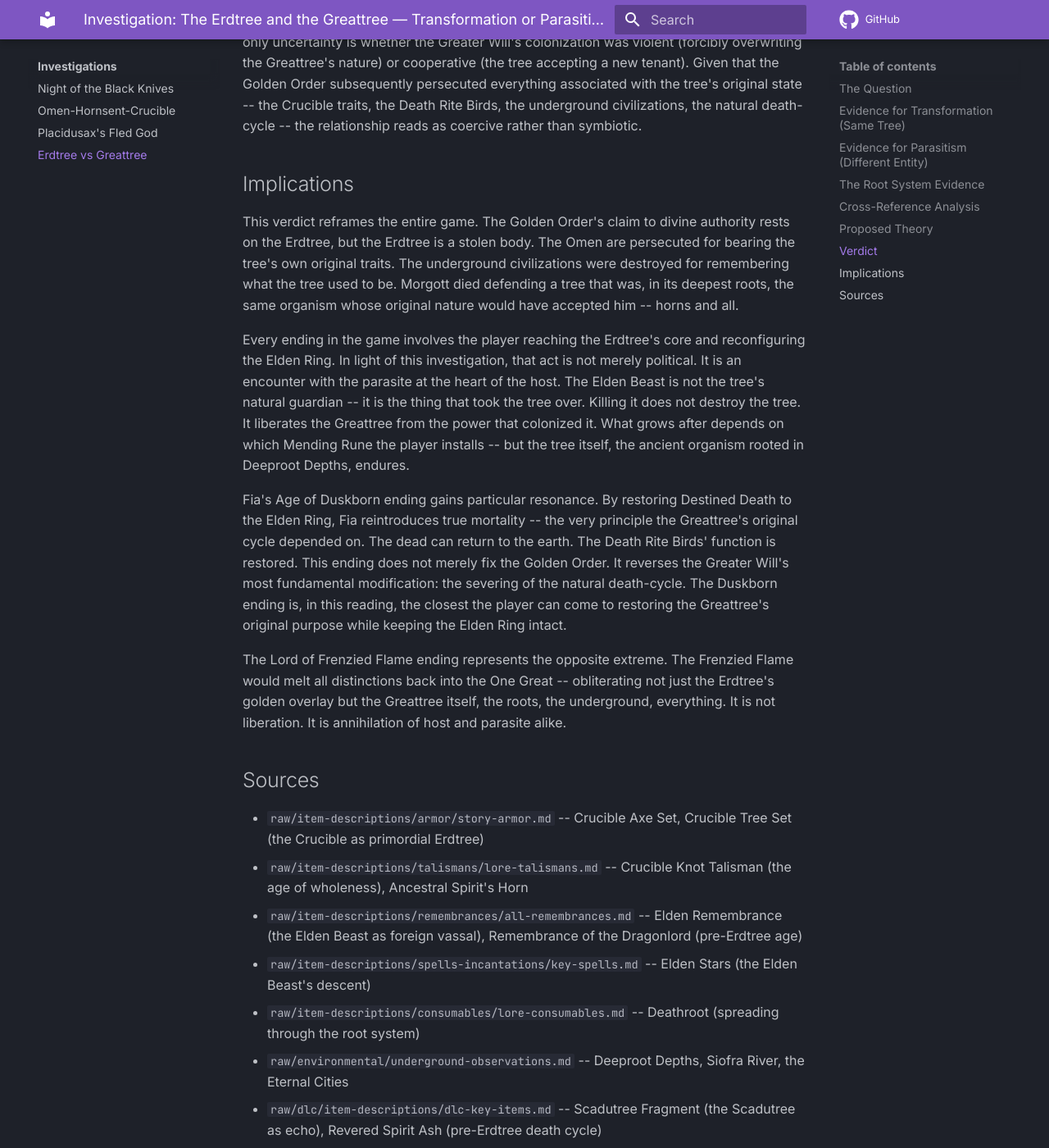
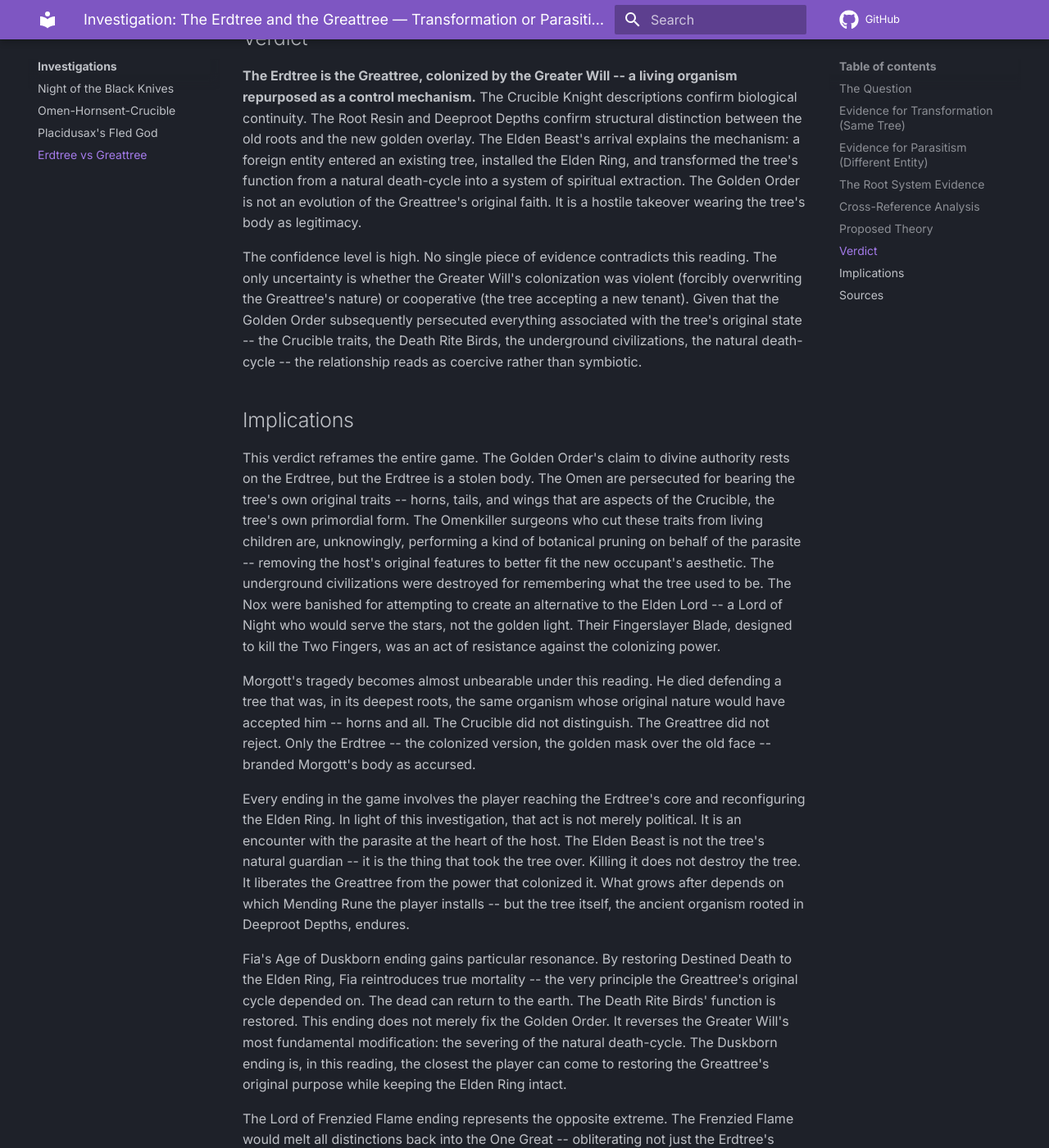
Before and after one commit to Naldershof/Darkaspersky, an MkDocs documentation site: the page built from docs/investigations/erdtree-greattree-identity.md, in a window 1280 px wide and 1400 px high, scrolled down 5019 px. Shown: the whole window at 82% size. Built offline with MkDocs 1.6.1 and Material for MkDocs 9.7.7, drawn with Linux system fonts in a browser that asks for light colours; comment, search, counter and statistics services are not loaded; some of the changed text lies outside the part shown.

Commit message:
Final investigation page updates from completed agents
https://claude.ai/code/session_01XkPAVytji73VTypTNEwiag

```diff
--- a/docs/investigations/erdtree-greattree-identity.md
+++ b/docs/investigations/erdtree-greattree-identity.md
@@ -30,7 +30,9 @@ last_updated: 2026-04-16
 
 ## The Question
 
-The Erdtree dominates the Lands Between as the seat of the Elden Ring, the engine of the Golden Order, and the destination of every faithful soul upon death. But item descriptions reference an older organism -- the Greattree -- whose roots still exist underground, distinct from the Erdtree. Meanwhile, Crucible Knight armor describes the Crucible as "the primordial form of the Erdtree." Are these the same organism at different stages of life, or did the Greater Will plant a parasite on top of an older, independent tree? The answer determines whether the Golden Order is a natural evolution of the Lands Between's original faith or a foreign occupation wearing the skin of something it killed.
+The Erdtree dominates the Lands Between as the seat of the Elden Ring, the engine of the Golden Order, and the destination of every faithful soul upon death. But item descriptions reference an older organism -- the Greattree -- whose roots still exist underground, distinct from the Erdtree. Meanwhile, Crucible Knight armor describes the Crucible as "the primordial form of the Erdtree." Are these the same organism at different stages of life, or did the Greater Will plant a parasite on top of an older, independent tree?
+
+The stakes are enormous. If the Erdtree naturally evolved from the Greattree, the Golden Order has a legitimate claim to succession -- it governs through the same tree that always governed, merely in a new form. But if the Greater Will colonized the Greattree and repurposed it, then the Golden Order is a foreign occupation wearing the skin of something it killed. The Erdtree's golden light becomes not a blessing but a brand of ownership.
 
 ## Evidence for Transformation (Same Tree)
 
@@ -52,7 +54,9 @@ The Elden Beast, described as *"a vassal beast, sent to the Lands Between long a
 
 ## The Root System Evidence
 
-Deeproot Depths is the critical location. At the lowest point of the underground, where the root systems converge, Godwyn's soulless corpse has fused with the roots and expanded into a massive tumor spreading Deathroot through the network. The roots in Deeproot Depths are dark, diseased, and ancient -- nothing like the golden roots visible on the surface. These are Greattree roots. The Erdtree's golden influence fades the deeper you descend, revealing the older organism beneath.
+Deeproot Depths is the critical location. At the lowest point of the underground, where the root systems converge, Godwyn's soulless corpse has fused with the roots and expanded into a massive tumor spreading Deathroot through the network. The roots in Deeproot Depths are dark, diseased, and ancient -- nothing like the golden roots visible on the surface. These are Greattree roots. The Erdtree's golden influence fades the deeper you descend, revealing the older organism beneath. The game's visual design reinforces this: the transition from golden trunk to dark roots is gradual, like peeling gilding off wood. The deeper you go, the more the original material shows through.
+
+The Elden Stars incantation, found in Deeproot Depths itself, describes the Elden Beast as having *"descended upon the Lands Between, carrying with it the Elden Ring."* That this description exists physically at the junction point between the Erdtree's golden roots and the Greattree's dark roots is suggestive -- it marks the place where the foreign power meets the native organism.
 
 The underground civilizations corroborate this. The Ancestral Followers in Siofra River worship nature spirits under a false starlit sky, predating the Erdtree entirely. The Nox of Nokron and Nokstella built cities among these deep roots and worshipped the moon and stars -- not the Erdtree, not the Golden Order. These civilizations lived alongside the Greattree's root system before the Erdtree existed. The roots they built among are the Greattree's roots, and those roots are still there, still structurally intact, still a separate layer beneath the golden veneer above.
 
@@ -92,7 +96,9 @@ The confidence level is high. No single piece of evidence contradicts this readi
 
 ## Implications
 
-This verdict reframes the entire game. The Golden Order's claim to divine authority rests on the Erdtree, but the Erdtree is a stolen body. The Omen are persecuted for bearing the tree's own original traits. The underground civilizations were destroyed for remembering what the tree used to be. Morgott died defending a tree that was, in its deepest roots, the same organism whose original nature would have accepted him -- horns and all.
+This verdict reframes the entire game. The Golden Order's claim to divine authority rests on the Erdtree, but the Erdtree is a stolen body. The Omen are persecuted for bearing the tree's own original traits -- horns, tails, and wings that are aspects of the Crucible, the tree's own primordial form. The Omenkiller surgeons who cut these traits from living children are, unknowingly, performing a kind of botanical pruning on behalf of the parasite -- removing the host's original features to better fit the new occupant's aesthetic. The underground civilizations were destroyed for remembering what the tree used to be. The Nox were banished for attempting to create an alternative to the Elden Lord -- a Lord of Night who would serve the stars, not the golden light. Their Fingerslayer Blade, designed to kill the Two Fingers, was an act of resistance against the colonizing power.
+
+Morgott's tragedy becomes almost unbearable under this reading. He died defending a tree that was, in its deepest roots, the same organism whose original nature would have accepted him -- horns and all. The Crucible did not distinguish. The Greattree did not reject. Only the Erdtree -- the colonized version, the golden mask over the old face -- branded Morgott's body as accursed.
 
 Every ending in the game involves the player reaching the Erdtree's core and reconfiguring the Elden Ring. In light of this investigation, that act is not merely political. It is an encounter with the parasite at the heart of the host. The Elden Beast is not the tree's natural guardian -- it is the thing that took the tree over. Killing it does not destroy the tree. It liberates the Greattree from the power that colonized it. What grows after depends on which Mending Rune the player installs -- but the tree itself, the ancient organism rooted in Deeproot Depths, endures.
 
```
Also changed, not shown: docs/investigations/placidusax-fled-god.md (+4 -1 lines).
